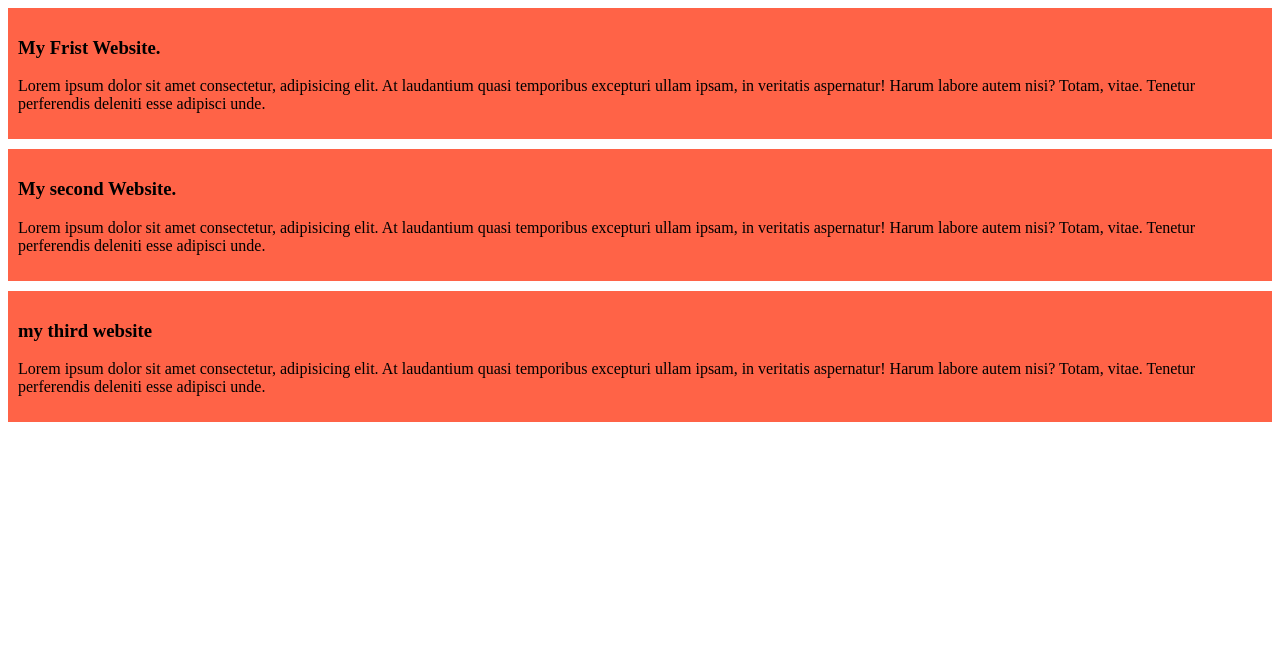
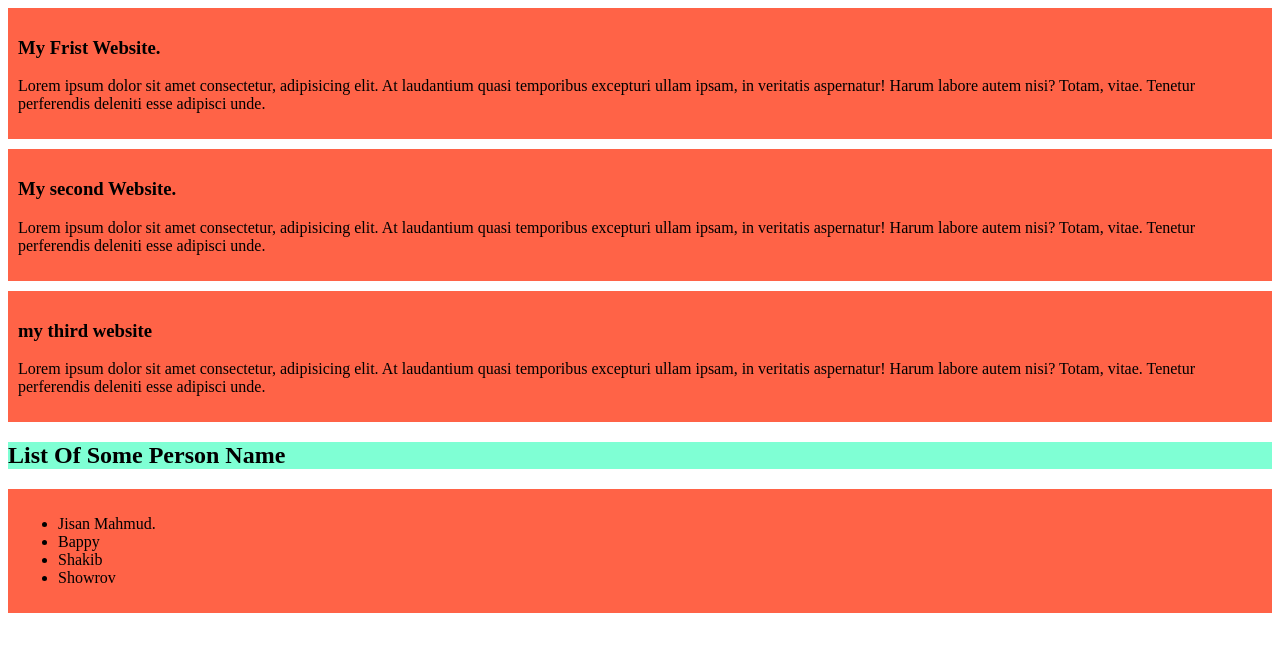
Before and after one commit to JisanEvo/my-frist-github-ripu, a plain HTML site: page index.html in a window 1280 px wide. Drawn offline with Linux system fonts and the light colour scheme.

Commit message:
added the person name

```diff
--- a/index.html
+++ b/index.html
@@ -23,8 +23,19 @@
 <div><h3>my third website </h3>
     <p>Lorem ipsum dolor sit amet consectetur, adipisicing elit. At laudantium quasi temporibus excepturi ullam ipsam, in veritatis aspernatur! Harum labore autem nisi? Totam, vitae. Tenetur perferendis deleniti esse adipisci unde.</p>
 </div>
+<h2>List Of Some Person Name</h2>
+<div>
+<ul>
+<li>Jisan Mahmud.</li>
+<li>Bappy </li>
+<li>Shakib </li>
+<li>Showrov </li>
+
+</ul>
 
 
+
+</div>
 
 </body>
 
--- a/style/style.css
+++ b/style/style.css
@@ -3,3 +3,8 @@ div {
     padding: 10px;
     margin-bottom: 10px;
 }
+h2{
+    background-color: aquamarine
+    ;
+    font-style: more larger;
+}
```
